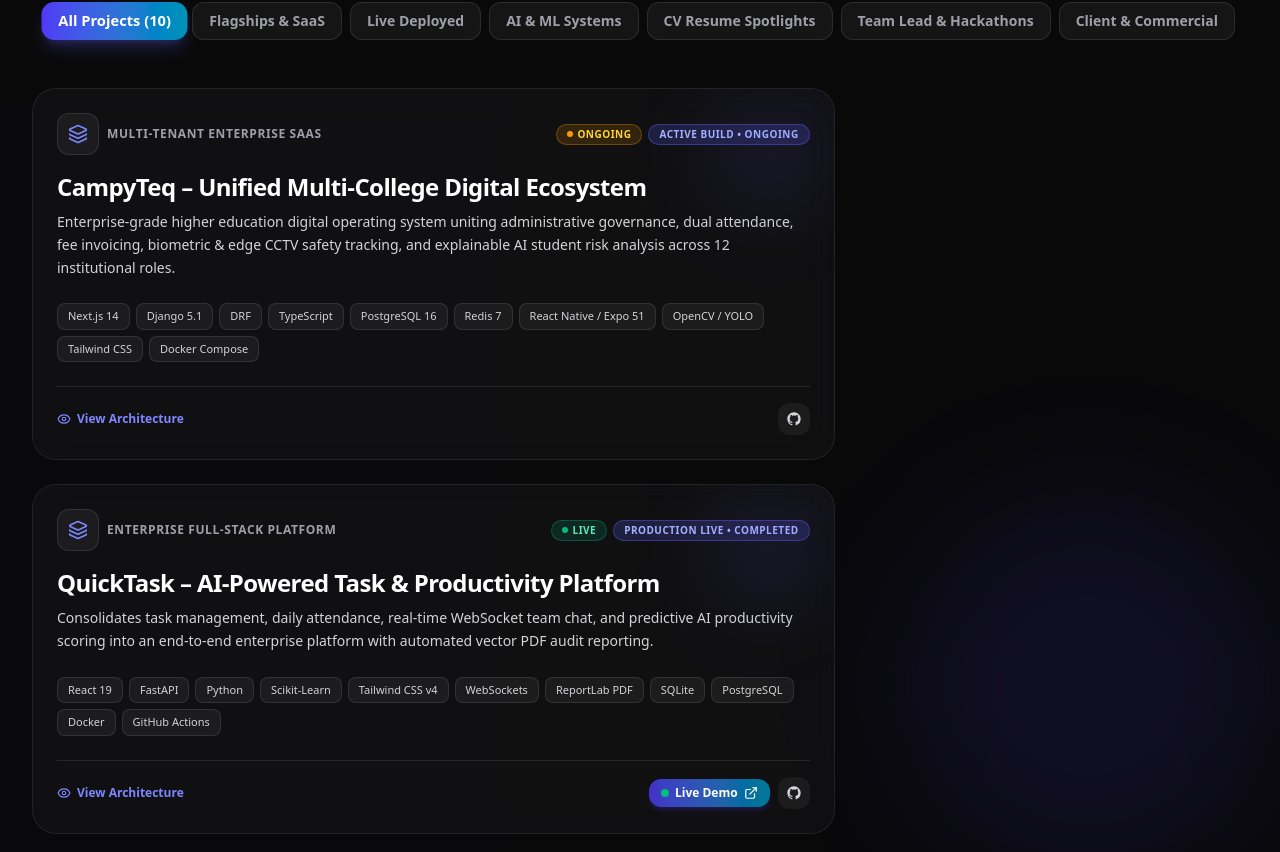
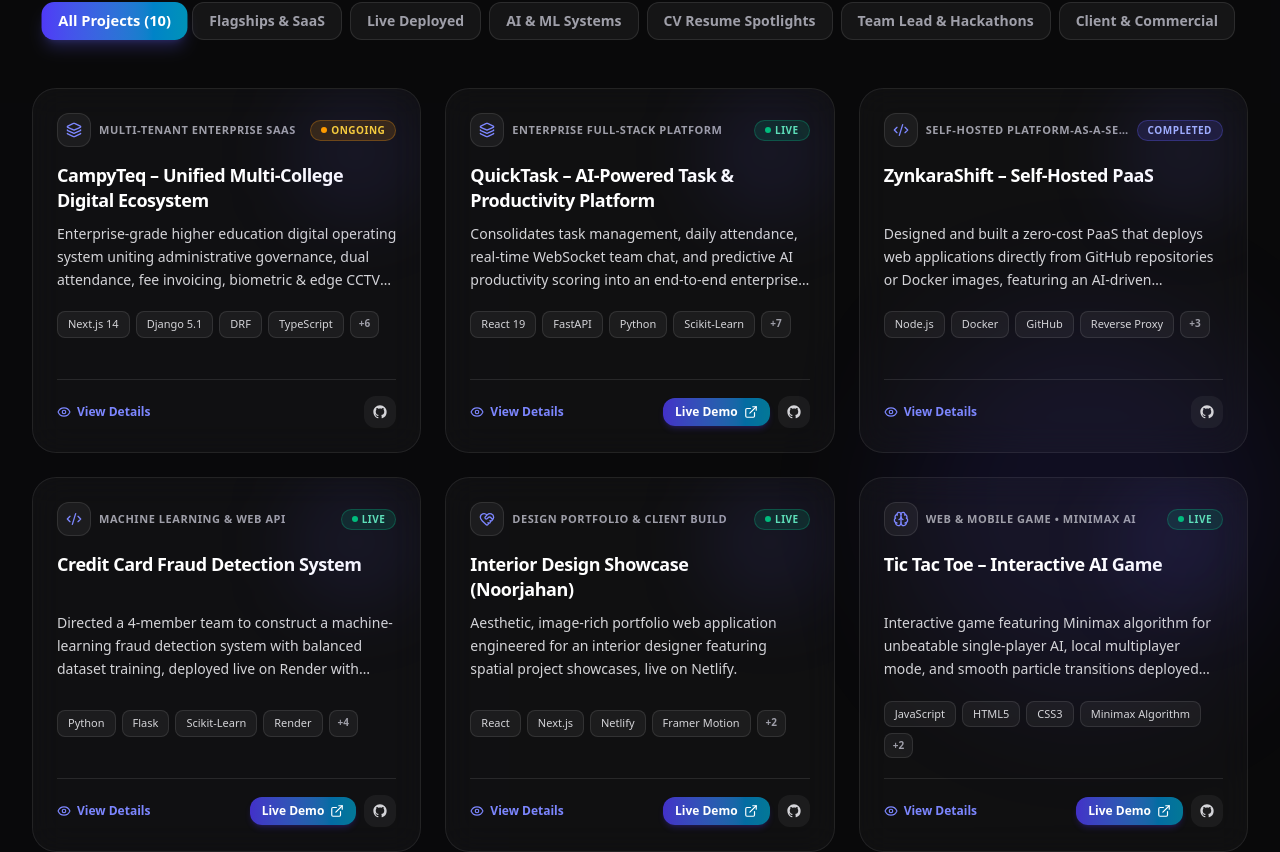
Before and after one commit to MEHTHAB7/My_portfolio, a Next.js app: page / in a window 1280 px wide. Shown: the part 3454-4306 px from the top of the page. Built offline with nearby package versions, Linux system fonts and the light colour scheme.

Commit message:
style: unify all project cards to identical size, layout, and view

```diff
--- a/components/ProjectsSection.tsx
+++ b/components/ProjectsSection.tsx
@@ -387,12 +387,11 @@
           })}
         </motion.div>
 
-        {/* Responsive Bento Grid */}
-        <motion.div layout className="grid grid-cols-1 md:grid-cols-2 lg:grid-cols-3 gap-6">
+        {/* Uniform Grid - All Cards Same View */}
+        <motion.div layout className="grid grid-cols-1 md:grid-cols-2 lg:grid-cols-3 gap-6 items-stretch">
           <AnimatePresence>
             {filteredProjects.map((project, idx) => {
               const IconComp = getProjectIcon(project.category);
-              const isLarge = project.isFlagship;
 
               return (
                 <motion.div
@@ -404,30 +403,26 @@
                   viewport={{ once: true }}
                   transition={{ duration: 0.4, delay: idx * 0.05 }}
                   whileHover={{ y: -6 }}
-                  className={`group relative rounded-3xl glass-card p-6 border border-white/10 glass-card-hover flex flex-col justify-between cursor-pointer overflow-hidden ${
-                    isLarge
-                      ? "lg:col-span-2 bg-gradient-to-br from-indigo-950/40 via-zinc-900/60 to-zinc-950/80 border-indigo-500/30"
-                      : ""
-                  }`}
+                  className="group relative rounded-3xl glass-card p-6 border border-white/10 glass-card-hover flex flex-col justify-between cursor-pointer overflow-hidden h-full"
                   onClick={() => setActiveModalProject(project)}
                 >
                   {/* Subtle Card Glow Header */}
                   <div className="absolute top-0 right-0 w-32 h-32 bg-indigo-500/10 rounded-full blur-2xl group-hover:bg-indigo-500/20 transition-all pointer-events-none" />
 
-                  <div>
+                  <div className="flex flex-col">
                     {/* Top Meta Bar */}
                     <div className="flex items-center justify-between gap-2 mb-4">
-                      <div className="flex items-center gap-2">
-                        <div className="p-2.5 rounded-xl bg-white/5 border border-white/10 text-indigo-400 group-hover:text-cyan-400 group-hover:border-indigo-500/40 transition-colors">
-                          <IconComp className="w-5 h-5" />
+                      <div className="flex items-center gap-2 min-w-0">
+                        <div className="p-2 rounded-xl bg-white/5 border border-white/10 text-indigo-400 group-hover:text-cyan-400 group-hover:border-indigo-500/40 transition-colors shrink-0">
+                          <IconComp className="w-4 h-4" />
                         </div>
-                        <span className="text-xs font-semibold text-zinc-400 uppercase tracking-wider">
+                        <span className="text-[11px] font-semibold text-zinc-400 uppercase tracking-wider truncate">
                           {project.category}
                         </span>
                       </div>
 
-                      <div className="flex items-center gap-1.5 flex-wrap justify-end">
-                        {project.status === "ongoing" && (
+                      <div className="flex items-center gap-1.5 shrink-0">
+                        {project.status === "ongoing" ? (
                           <span className="inline-flex items-center gap-1 px-2.5 py-0.5 rounded-full bg-amber-500/15 border border-amber-500/30 text-amber-300 text-[10px] font-bold uppercase tracking-wider">
                             <span className="relative flex h-1.5 w-1.5">
                               <span className="animate-ping absolute inline-flex h-full w-full rounded-full bg-amber-400 opacity-75" />
@@ -435,8 +430,7 @@
                             </span>
                             Ongoing
                           </span>
-                        )}
-                        {project.liveUrl && (
+                        ) : project.liveUrl ? (
                           <span className="inline-flex items-center gap-1 px-2.5 py-0.5 rounded-full bg-emerald-500/15 border border-emerald-500/30 text-emerald-300 text-[10px] font-bold uppercase tracking-wider">
                             <span className="relative flex h-1.5 w-1.5">
                               <span className="animate-ping absolute inline-flex h-full w-full rounded-full bg-emerald-400 opacity-75" />
@@ -444,31 +438,32 @@
                             </span>
                             Live
                           </span>
-                        )}
-                        {project.badge && (
-                          <span className="px-2.5 py-0.5 rounded-full bg-indigo-500/20 border border-indigo-500/40 text-indigo-300 text-[10px] font-extrabold uppercase tracking-wider">
-                            {project.badge}
+                        ) : (
+                          <span className="px-2.5 py-0.5 rounded-full bg-indigo-500/15 border border-indigo-500/30 text-indigo-300 text-[10px] font-bold uppercase tracking-wider">
+                            Completed
                           </span>
                         )}
                       </div>
                     </div>
 
                     {/* Project Title */}
-                    <h3 className="text-xl sm:text-2xl font-bold text-white tracking-tight mb-2 group-hover:text-indigo-300 transition-colors flex items-center gap-2">
-                      <span>{project.title}</span>
-                      <ArrowUpRight className="w-4 h-4 opacity-0 group-hover:opacity-100 group-hover:translate-x-0.5 group-hover:-translate-y-0.5 transition-all text-cyan-400" />
-                    </h3>
+                    <div className="flex items-start justify-between gap-2 mb-2 min-h-[3.25rem]">
+                      <h3 className="text-lg font-bold text-white tracking-tight group-hover:text-indigo-300 transition-colors line-clamp-2 leading-snug">
+                        {project.title}
+                      </h3>
+                      <ArrowUpRight className="w-4 h-4 opacity-0 group-hover:opacity-100 group-hover:translate-x-0.5 group-hover:-translate-y-0.5 transition-all text-cyan-400 shrink-0 mt-0.5" />
+                    </div>
 
                     {/* Short Description */}
-                    <p className="text-zinc-300 text-sm leading-relaxed mb-6">
+                    <p className="text-zinc-300 text-sm leading-relaxed mb-5 line-clamp-3 min-h-[4rem]">
                       {project.description}
                     </p>
                   </div>
 
-                  <div>
+                  <div className="flex flex-col mt-auto">
                     {/* Tech Tags */}
-                    <div className="flex flex-wrap gap-1.5 mb-6">
-                      {project.tech.map((t) => (
+                    <div className="flex flex-wrap gap-1.5 mb-5 min-h-[3rem] content-start">
+                      {project.tech.slice(0, 4).map((t) => (
                         <span
                           key={t}
                           className="px-2.5 py-1 rounded-lg bg-white/5 border border-white/10 text-[11px] font-medium text-zinc-300 group-hover:border-white/20 transition-colors"
@@ -476,13 +471,18 @@
                           {t}
                         </span>
                       ))}
+                      {project.tech.length > 4 && (
+                        <span className="px-2 py-1 rounded-lg bg-white/5 border border-white/10 text-[10px] font-semibold text-zinc-400">
+                          +{project.tech.length - 4}
+                        </span>
+                      )}
                     </div>
 
                     {/* Card Footer Actions */}
-                    <div className="pt-4 border-t border-white/10 flex flex-wrap items-center justify-between gap-2 text-xs text-zinc-400 font-medium">
+                    <div className="pt-4 border-t border-white/10 flex items-center justify-between gap-2 text-xs text-zinc-400 font-medium">
                       <span className="flex items-center gap-1.5 text-indigo-400 group-hover:text-cyan-300 transition-colors font-semibold">
                         <Eye className="w-3.5 h-3.5" />
-                        <span>View Architecture</span>
+                        <span>View Details</span>
                       </span>
 
                       <div className="flex items-center gap-2">
@@ -492,13 +492,9 @@
                             target="_blank"
                             rel="noopener noreferrer"
                             onClick={(e) => e.stopPropagation()}
-                            className="inline-flex items-center gap-1.5 px-3 py-1.5 rounded-xl bg-gradient-to-r from-indigo-600/80 to-cyan-600/80 hover:from-indigo-500 hover:to-cyan-500 text-white font-semibold shadow-md shadow-indigo-600/20 hover:scale-105 active:scale-95 transition-all"
+                            className="inline-flex items-center gap-1.5 px-3 py-1.5 rounded-xl bg-gradient-to-r from-indigo-600/80 to-cyan-600/80 hover:from-indigo-500 hover:to-cyan-500 text-white font-semibold shadow-md shadow-indigo-600/20 hover:scale-105 active:scale-95 transition-all text-xs"
                             title="Open Live Deployment"
                           >
-                            <span className="relative flex h-2 w-2">
-                              <span className="animate-ping absolute inline-flex h-full w-full rounded-full bg-emerald-400 opacity-75" />
-                              <span className="relative inline-flex rounded-full h-2 w-2 bg-emerald-500" />
-                            </span>
                             <span>Live Demo</span>
                             <ExternalLink className="w-3.5 h-3.5" />
                           </a>
```
